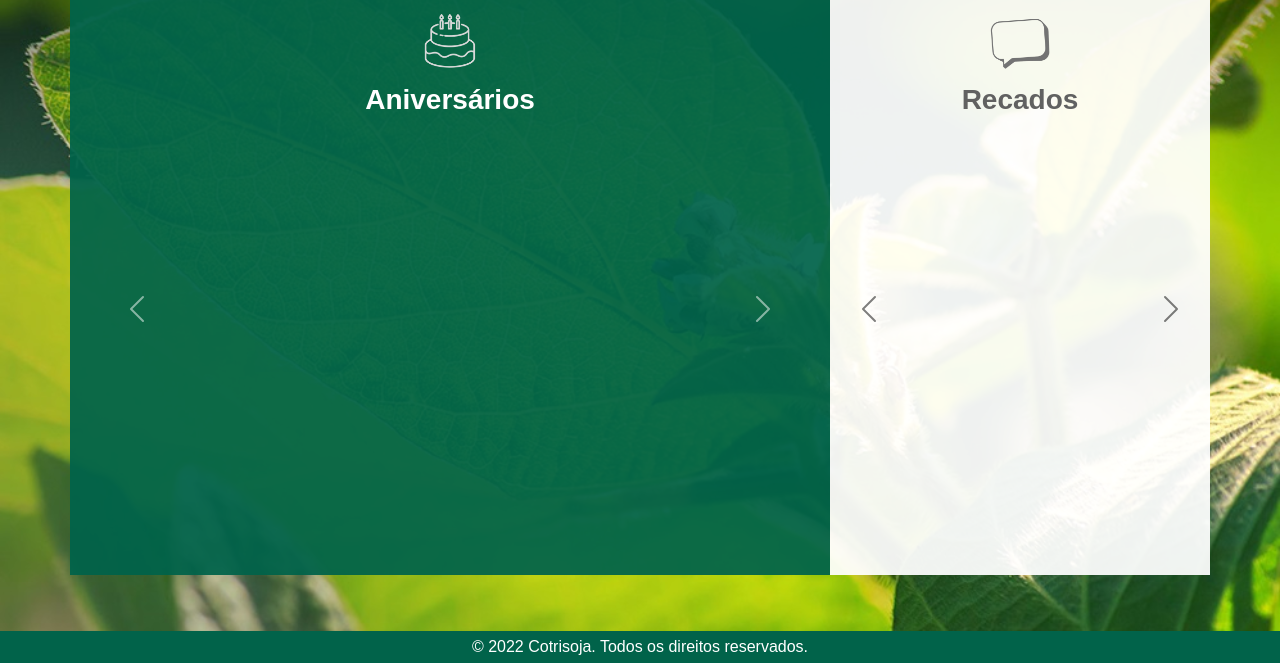
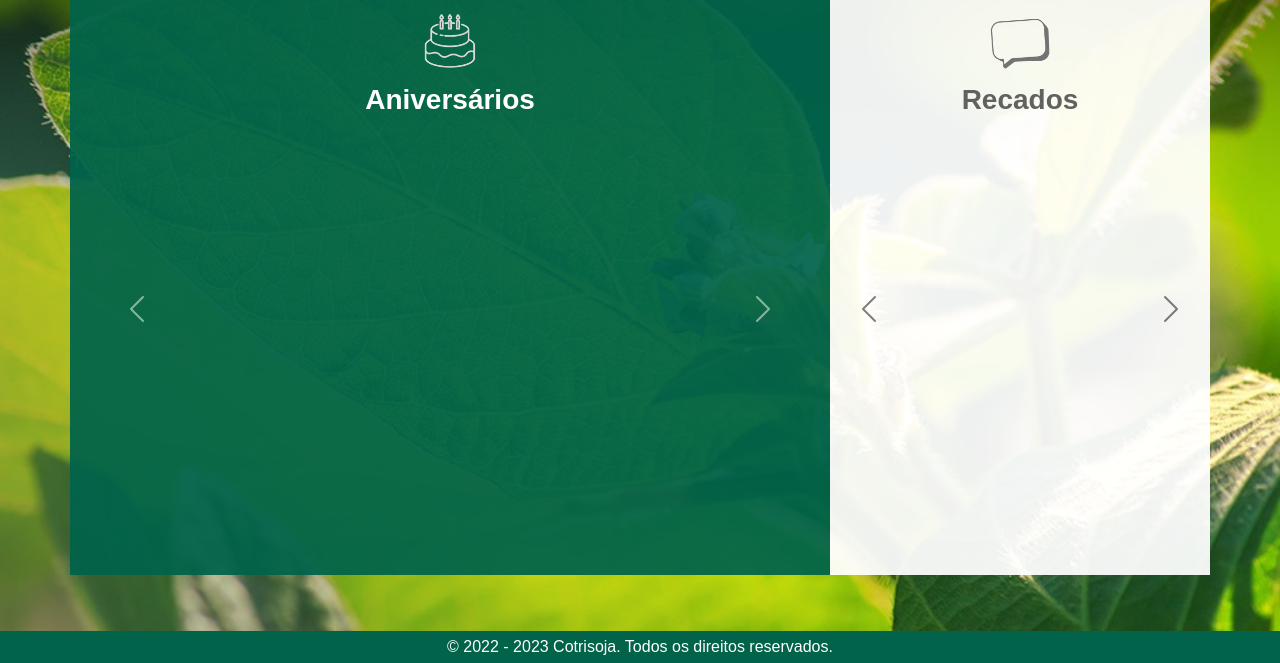
Before and after one commit to GabrielAhlert/app-intranet, a Django app: page / in a window 1280 px wide. Shown: the part 137-800 px from the top of the page. Run offline with Django 4.2, Linux system fonts and the light colour scheme; data that the repository does not hold is empty; some libraries are stand-ins or nearby versions; some web fonts are replaced.

Commit message:
Update home.html

```diff
--- a/home/templates/home.html
+++ b/home/templates/home.html
@@ -88,7 +88,7 @@
             </div>
         </div>
         <div class="footer">
-            <p>© 2022 Cotrisoja. Todos os direitos reservados.</p>
+            <p>© 2022 - 2023 Cotrisoja. Todos os direitos reservados.</p>
         </div>
         <script src="{% static 'home/lightbox/js/lightbox-plus-jquery.js' %}" crossorigin="anonymous"></script>
         <script src="{% static 'home/bootstrap.bundle.min.js' %}" crossorigin="anonymous"></script>
```
